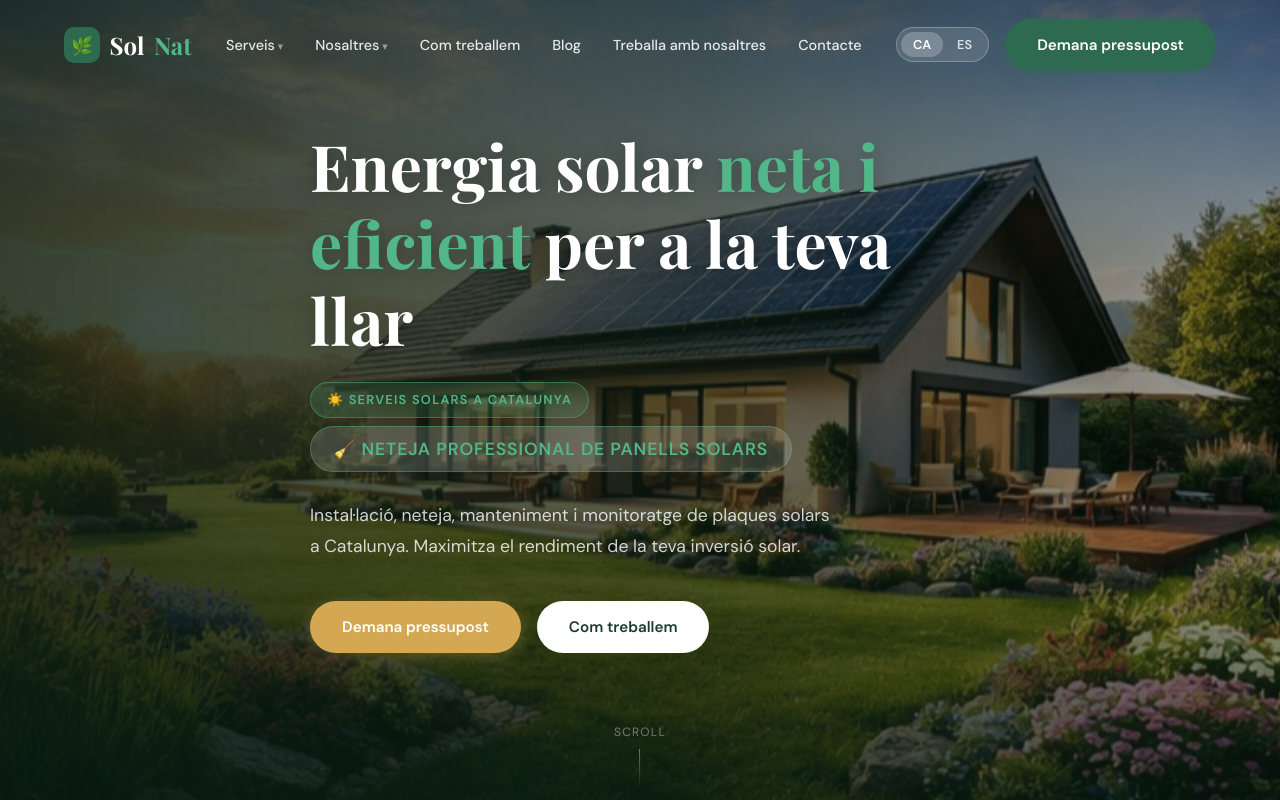
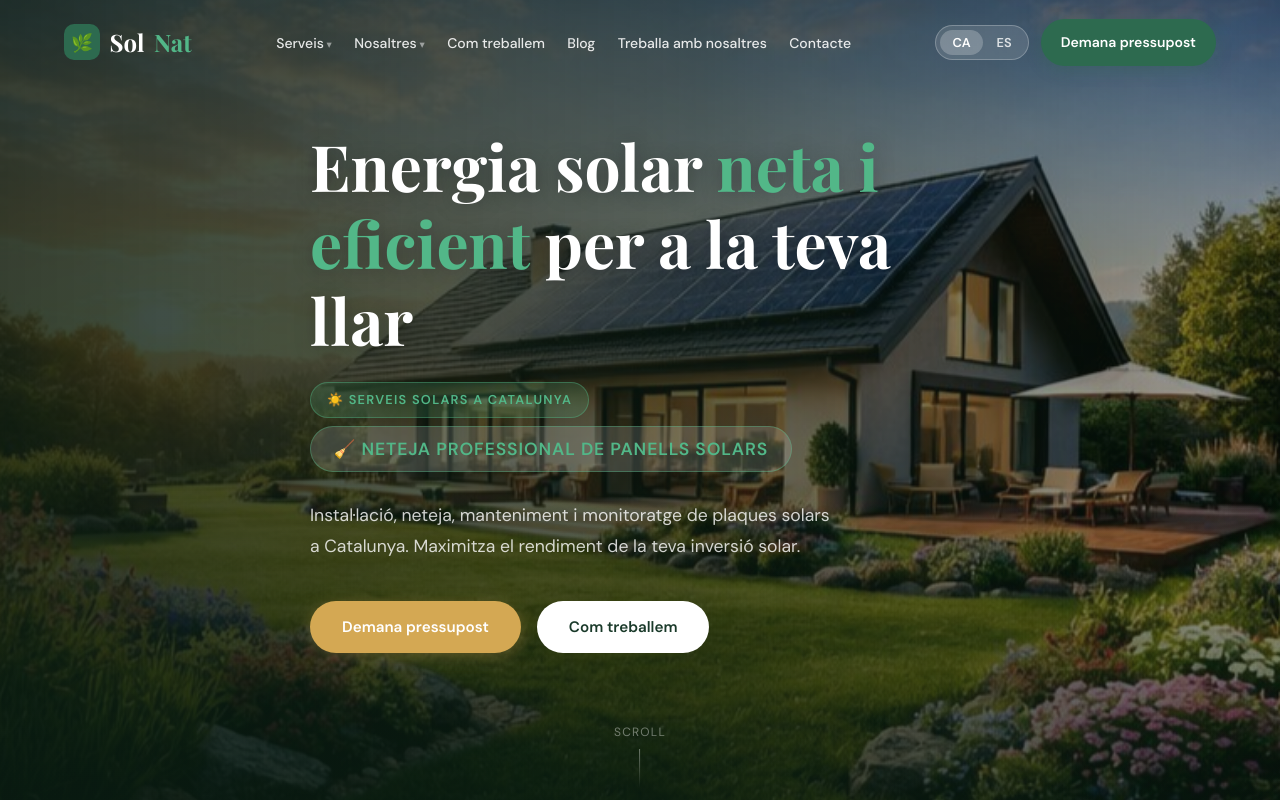
Before and after one commit to DiQC/website, a plain HTML site: page solnat/index.html in a window 1280 px wide. Shown: the top 800 px of the page. Drawn offline with nearby package versions, Linux system fonts and the light colour scheme.

Commit message:
spanish navbar fix

```diff
--- a/solnat/css/style.css
+++ b/solnat/css/style.css
@@ -179,7 +179,7 @@ p  { font-size: 1rem; color: var(--text-mid); }
   display: flex;
   align-items: center;
   justify-content: space-between;
-  gap: 2rem;
+  gap: 1rem;
 }
 
 .nav-logo {
@@ -208,15 +208,17 @@ p  { font-size: 1rem; color: var(--text-mid); }
 .nav-links {
   display: flex;
   align-items: center;
-  gap: 2rem;
+  gap: 1.4rem;
+  flex-wrap: nowrap;
 }
 
 .nav-links a {
-  font-size: 0.9rem;
+  font-size: 0.875rem;
   font-weight: 500;
   color: var(--text-mid);
   transition: var(--transition);
   position: relative;
+  white-space: nowrap;
 }
 /* Underline accent for regular nav links */
 .nav-links li:not(.nav-dropdown) a::after {
@@ -304,7 +306,15 @@ p  { font-size: 1rem; color: var(--text-mid); }
 .nav-actions {
   display: flex;
   align-items: center;
-  gap: 1rem;
+  gap: 0.75rem;
+  flex-shrink: 0;
+}
+
+/* Ensure the CTA button never wraps */
+.nav-cta {
+  white-space: nowrap;
+  padding: 0.75rem 1.25rem !important;
+  font-size: 0.875rem !important;
 }
 
 /* Hamburger */
```
